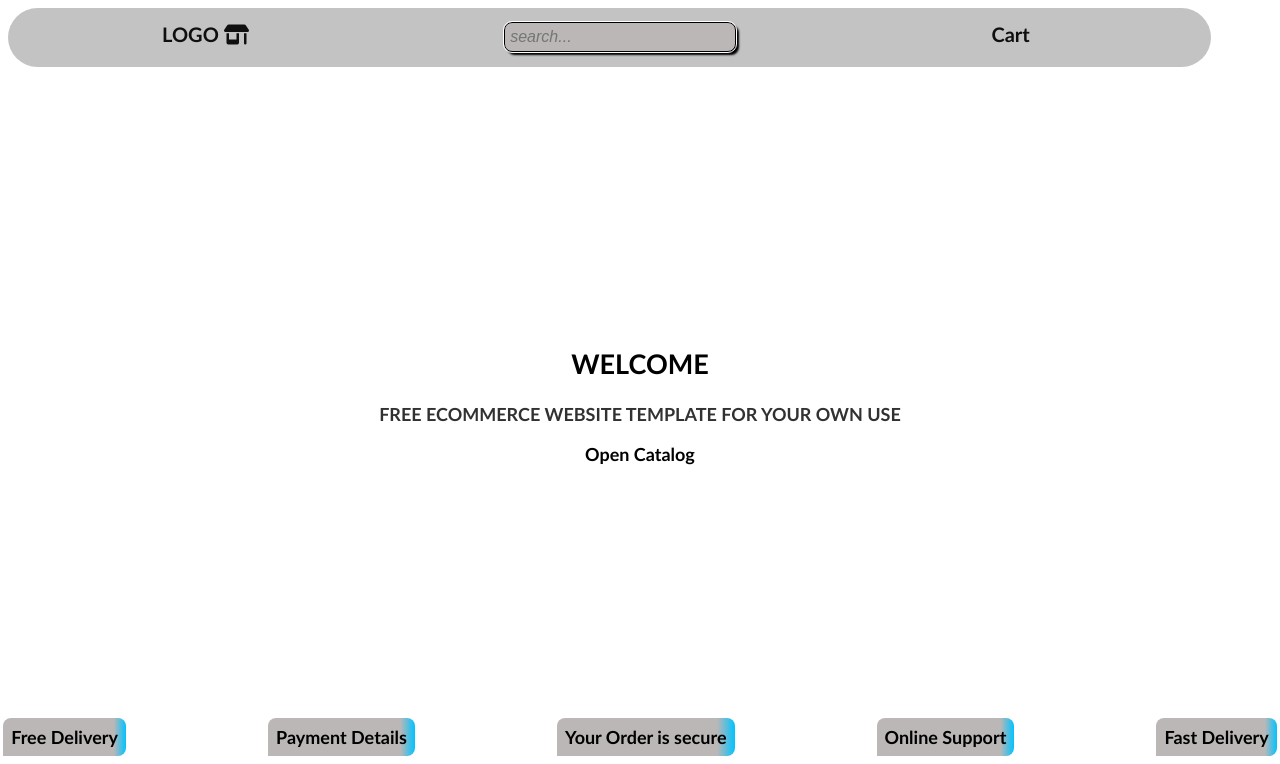
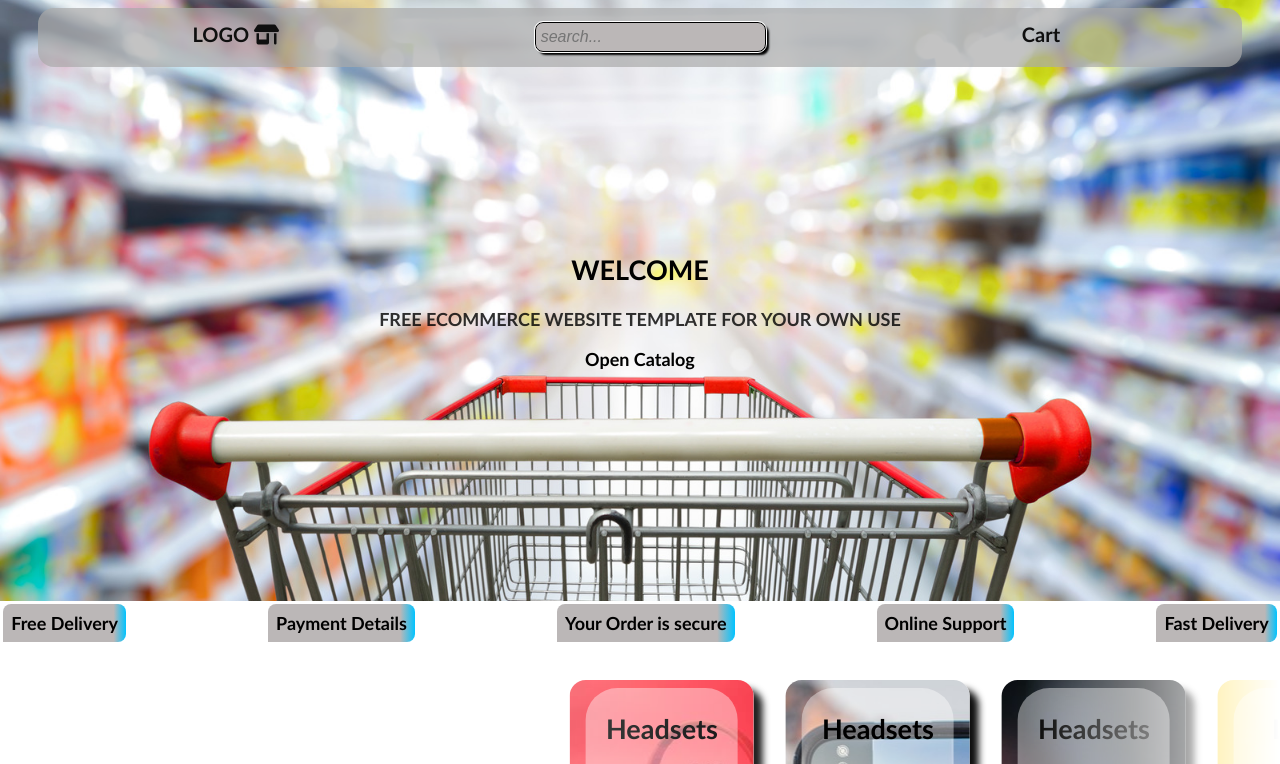
Before and after one commit to Anonymous-Roys/SASS, a plain HTML site: page index.html in a window 1280 px wide. Shown: the top 764 px of the page. Drawn offline with Linux system fonts and the light colour scheme.

Commit message:
homepage

```diff
--- a/navbar.scss
+++ b/navbar.scss
@@ -4,11 +4,11 @@ $secondary-color2: #00c3ff;
 
 #header {
     margin: 0 0;
-    // display: flex;
+    display: flex;
     justify-content: center;
     align-items: center;
     width: 100%;
-    position: sticky;
+    position: fixed;
     top: 0;
     right: 0;
     z-index: 999;
@@ -22,7 +22,8 @@ $secondary-color2: #00c3ff;
         background-color: #abababb4;
         padding: 0.9rem;
         width: 94%;
-        border-radius: 2rem;
+        border-radius: 1rem;
+
         .left-icons a, .right-icons a{
             font-size: 20px;
             font-weight: 900;
--- a/style.scss
+++ b/style.scss
@@ -40,11 +40,12 @@ body{
         justify-content: center;
         align-items: center;
         flex-direction: column;
-        // background: url(./images/cart1.jpg);
+        background: url(./images/cart1.jpg);
         background-repeat: no-repeat;
         background-size: cover;
         background-position: center;
-        height: 80vh;
+        // height: 80vh;
+        padding: 18% 0;
 
     #h-container{
 
@@ -194,7 +195,6 @@ body{
             transparent);
 }
 
-
 .content-container[data-animated="true"] .contents {
     width: max-content;
     flex-wrap: nowrap;
@@ -290,3 +290,7 @@ body{
     margin: 20px;
     padding: 10px;
 }
+
+@media screen and (max-width: 768px) {
+
+}
```
Also changed, not shown: cart.html (+0 -1 lines), index.html (+0 -2 lines), images/tigeress.jpg (added), images/wild.jpg (added), navbar.css, style.css, 2 other files.
